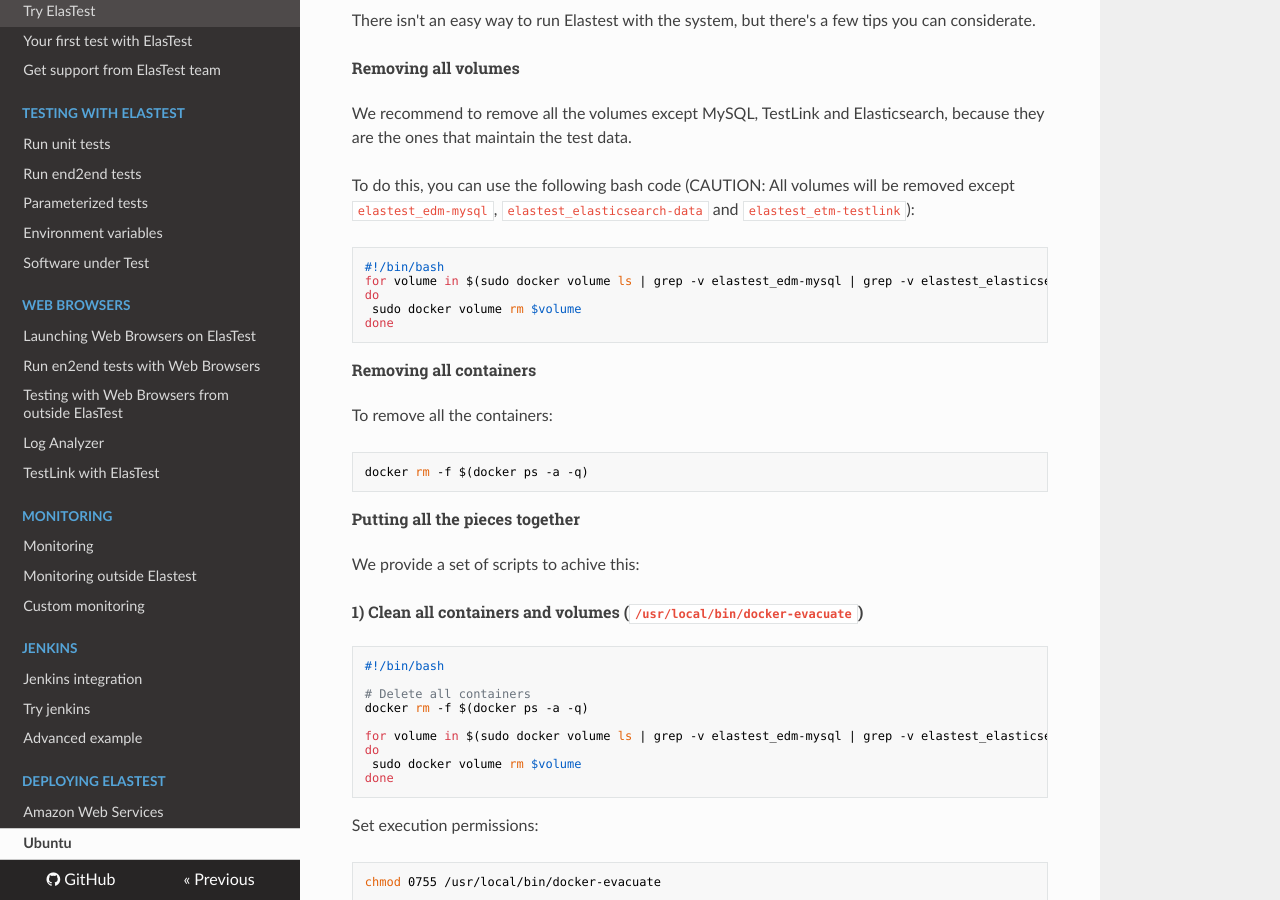
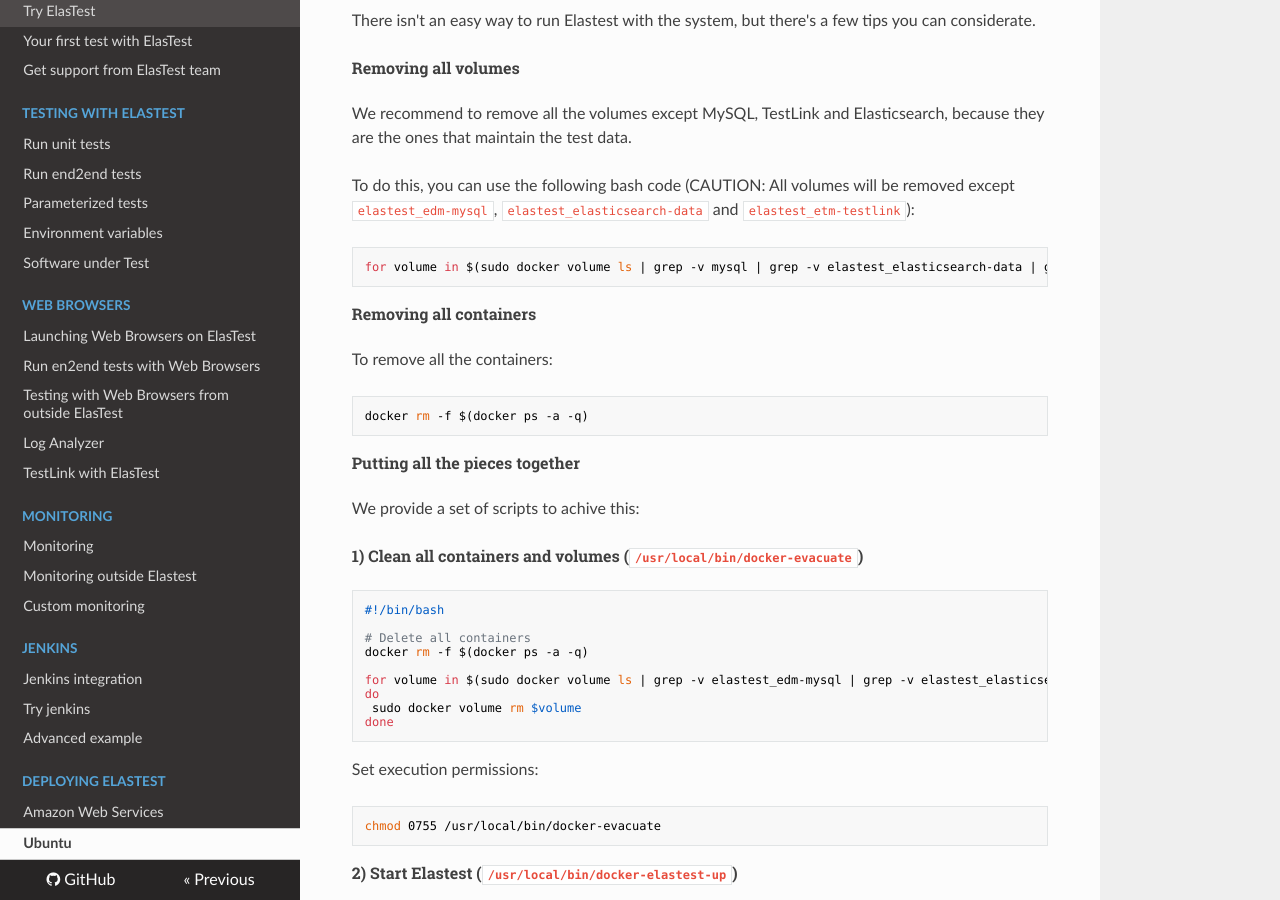
Before and after one commit to elastest/elastest.io-docs, an MkDocs documentation site: the page built from docs/deploying/ubuntu.md, in a window 1280 px wide and 900 px high, scrolled down 2179 px. Built offline with MkDocs 1.6.1, drawn with Linux system fonts in a browser that asks for light colours; nearby versions of some CDN libraries; old or Windows-style settings are respelled for this version of MkDocs.

Commit message:
docs about Remove volumes improved

````diff
--- a/docs/deploying/ubuntu.md
+++ b/docs/deploying/ubuntu.md
@@ -116,11 +116,7 @@
 To do this, you can use the following bash code (CAUTION: All volumes will be removed except `elastest_edm-mysql`, `elastest_elasticsearch-data` and `elastest_etm-testlink`):
 
 ```bash
-#!/bin/bash
-for volume in $(sudo docker volume ls | grep -v elastest_edm-mysql | grep -v elastest_elasticsearch-data | grep -v elastest_etm-testlink | tail -n +2 | awk '{print $2}')
-do
- sudo docker volume rm $volume
-done
+for volume in $(sudo docker volume ls | grep -v mysql | grep -v elastest_elasticsearch-data | grep -v elastest_etm-testlink | tail -n +2 | awk '{print $2}'); do sudo docker volume rm $volume; done
 ```
 
 <h6 class="small-subtitle">Removing all containers</h6>
````
